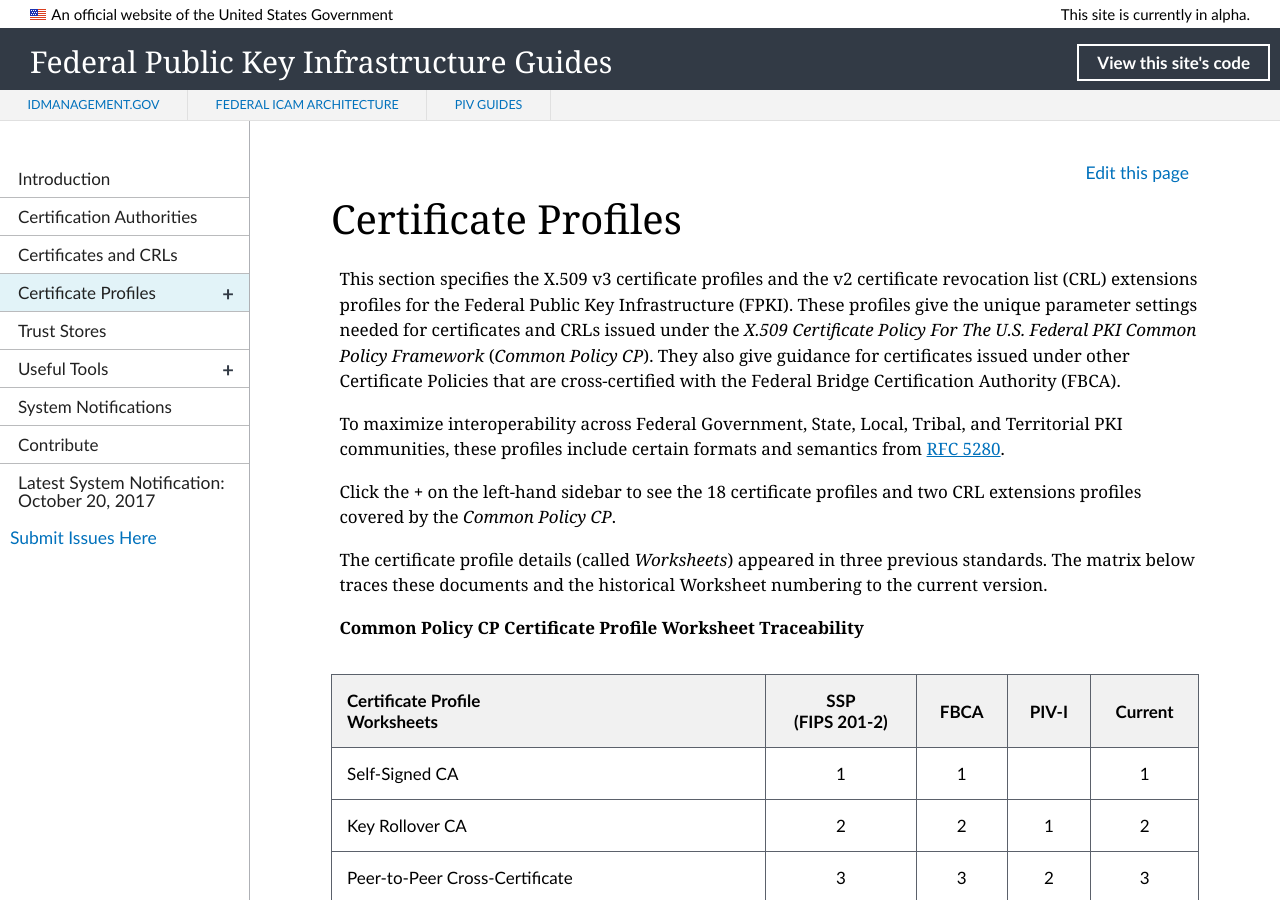
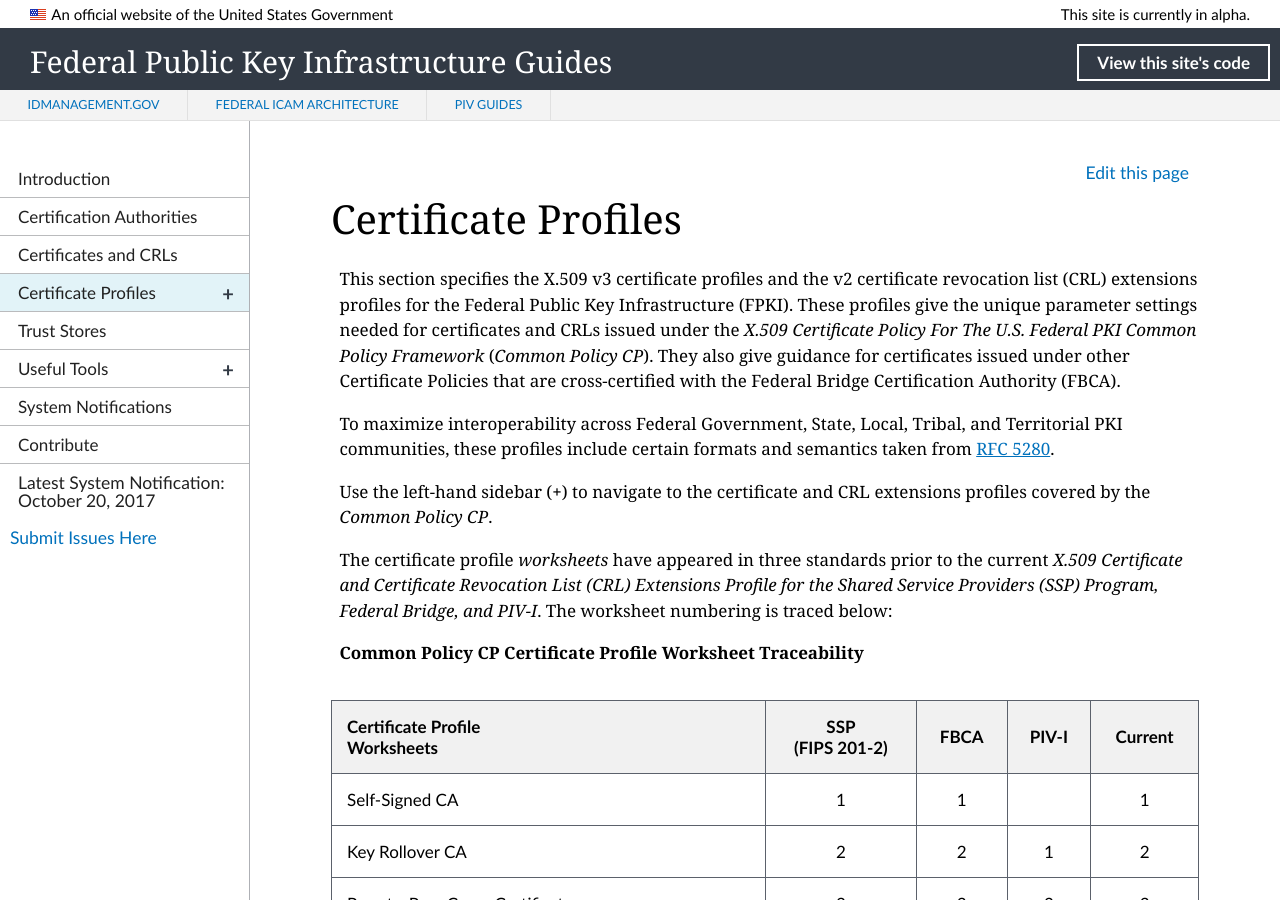
Before and after one commit to GSA/fpki-guides, a Jekyll site: the page built from pages/fpki_certificate_profiles.md, in a window 1280 px wide and 900 px high. Built offline with Jekyll 4.4.1, drawn with Linux system fonts in a browser that asks for light colours; nearby versions of some CDN libraries; library files that are not in the unit come from our copies.

Commit message:
Update fpki_certificate_profiles.md
Content update

```diff
--- a/pages/fpki_certificate_profiles.md
+++ b/pages/fpki_certificate_profiles.md
@@ -6,11 +6,11 @@
 
 This section specifies the X.509 v3 certificate profiles and the v2 certificate revocation list (CRL) extensions profiles for the Federal Public Key Infrastructure (FPKI). These profiles give the unique parameter settings needed for certificates and CRLs issued under the _X.509 Certificate Policy For The U.S. Federal PKI Common Policy Framework_ (_Common Policy CP_). They also give guidance for certificates issued under other Certificate Policies that are cross-certified with the Federal Bridge Certification Authority (FBCA).
 
-To maximize interoperability across Federal Government, State, Local, Tribal, and Territorial PKI communities,<!--Is this what Wendy meant by "outside Fed Govt?"--> these profiles include certain formats and semantics from [RFC 5280](#rfc-5280).
+To maximize interoperability across Federal Government, State, Local, Tribal, and Territorial PKI communities,<!--Is this what Wendy meant by "outside Fed Govt?"--> these profiles include certain formats and semantics taken from [RFC 5280](#rfc-5280).
 
-Click the **+** on the left-hand sidebar to see the 18 certificate profiles and two CRL extensions profiles covered by the _Common Policy CP_.
+Use the left-hand sidebar (**+**) to navigate to the certificate and CRL extensions profiles covered by the _Common Policy CP_.
 
-The certificate profile details (called _Worksheets_) appeared in three previous standards. The matrix below traces these documents and the historical Worksheet numbering to the current version.
+The certificate profile _worksheets_ have appeared in three standards prior to the current _X.509 Certificate and Certificate Revocation List (CRL) Extensions Profile for the Shared Service Providers (SSP) Program, Federal Bridge, and PIV-I_. The worksheet numbering is traced below:
 
 **Common Policy CP Certificate Profile Worksheet Traceability**
 
```
